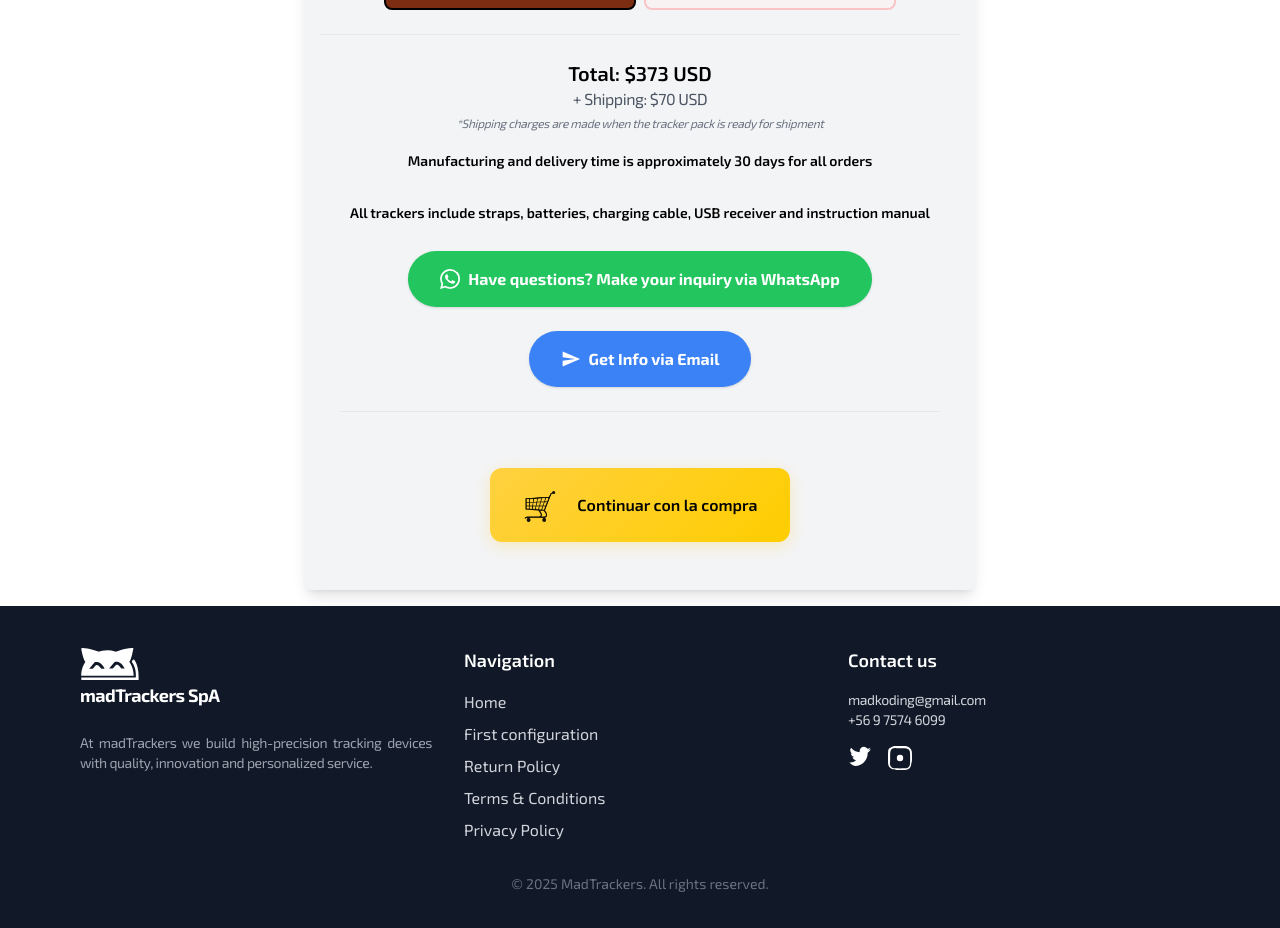
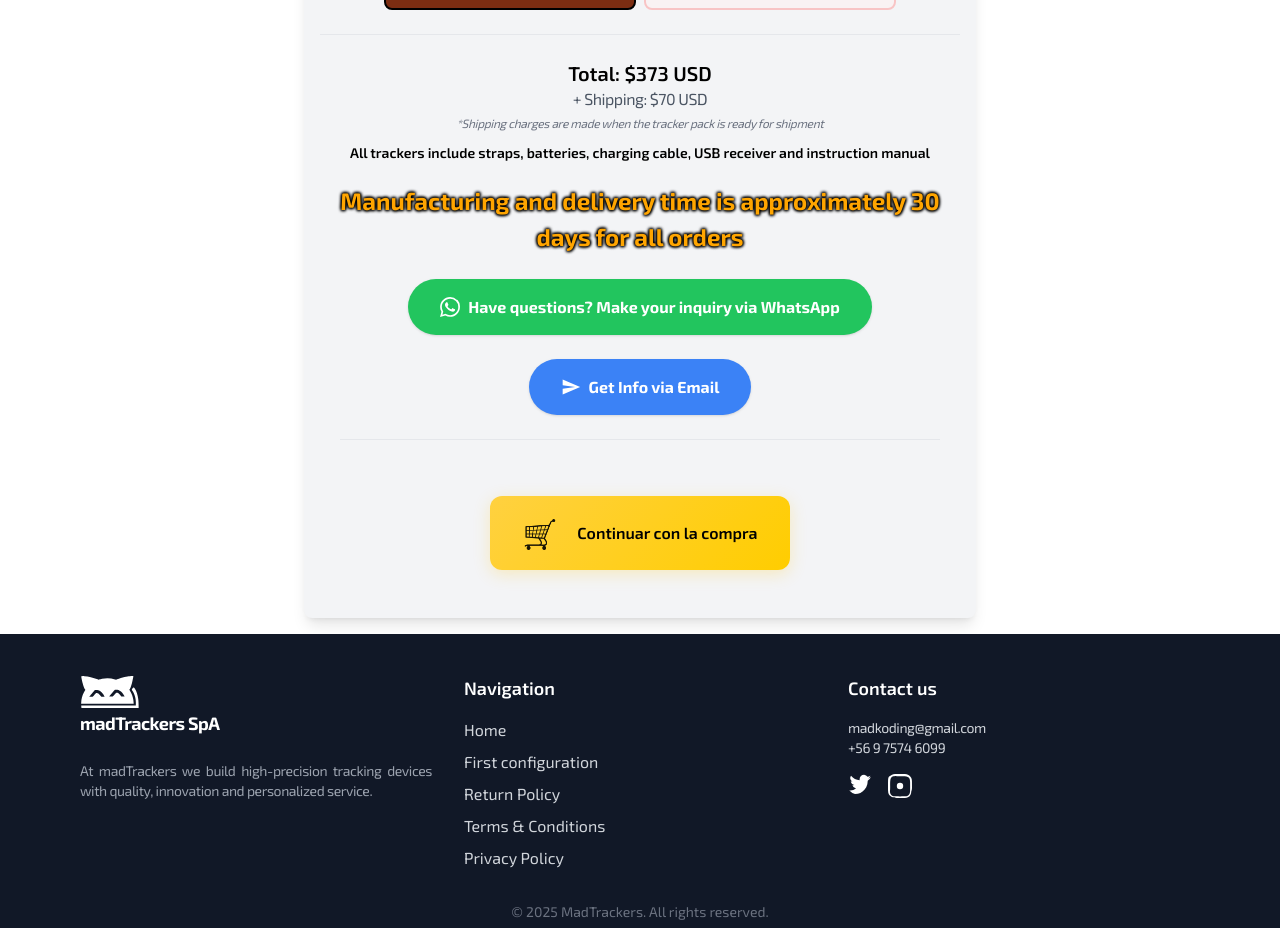
Before and after one commit to madkoding/blog-madtrackers, a Next.js app: page / in a window 1280 px wide. Shown: the part 3274-4202 px from the top of the page. Built offline with nearby package versions, Linux system fonts and the light colour scheme; no server answers; a web font is replaced by a local one.

Commit message:
update message

```diff
--- a/src/app/_components/pricing/pricing.tsx
+++ b/src/app/_components/pricing/pricing.tsx
@@ -76,7 +76,6 @@ const Pricing = () => {
     totalUsd: pricing?.prices.totalUsd || 0,
   });
 
-
   // Validar que los precios sean válidos antes de mostrar los botones de pago
   const isPricingValid = pricing &&
     pricing.prices.totalLocal > 0 &&
@@ -152,8 +151,21 @@ const Pricing = () => {
           isValid={Boolean(isPricingValidAndNonZero)}
         />
 
-        <h3 className="p-5 text-sm font-semibold">{t.buildTime}</h3>
         <h3 className="p-3 text-sm font-semibold">{t.includes}</h3>
+
+        {/* Mensaje de tiempo de fabricación y entrega */}
+        <div style={{
+          color: 'orange',
+          padding: '8px',
+          borderRadius: '6px',
+          marginBottom: '16px',
+          fontWeight: 'bold',
+          textAlign: 'center',
+          textShadow: '1px 1px 3px black, -1px -1px 3px black, 1px -1px 3px black, -1px 1px 3px black',
+          fontSize: '24px',
+        }}>
+          {t.buildTime}
+        </div>
 
         <WhatsAppButton
           isEnabled={Boolean(isPricingValidAndNonZero)}
```
